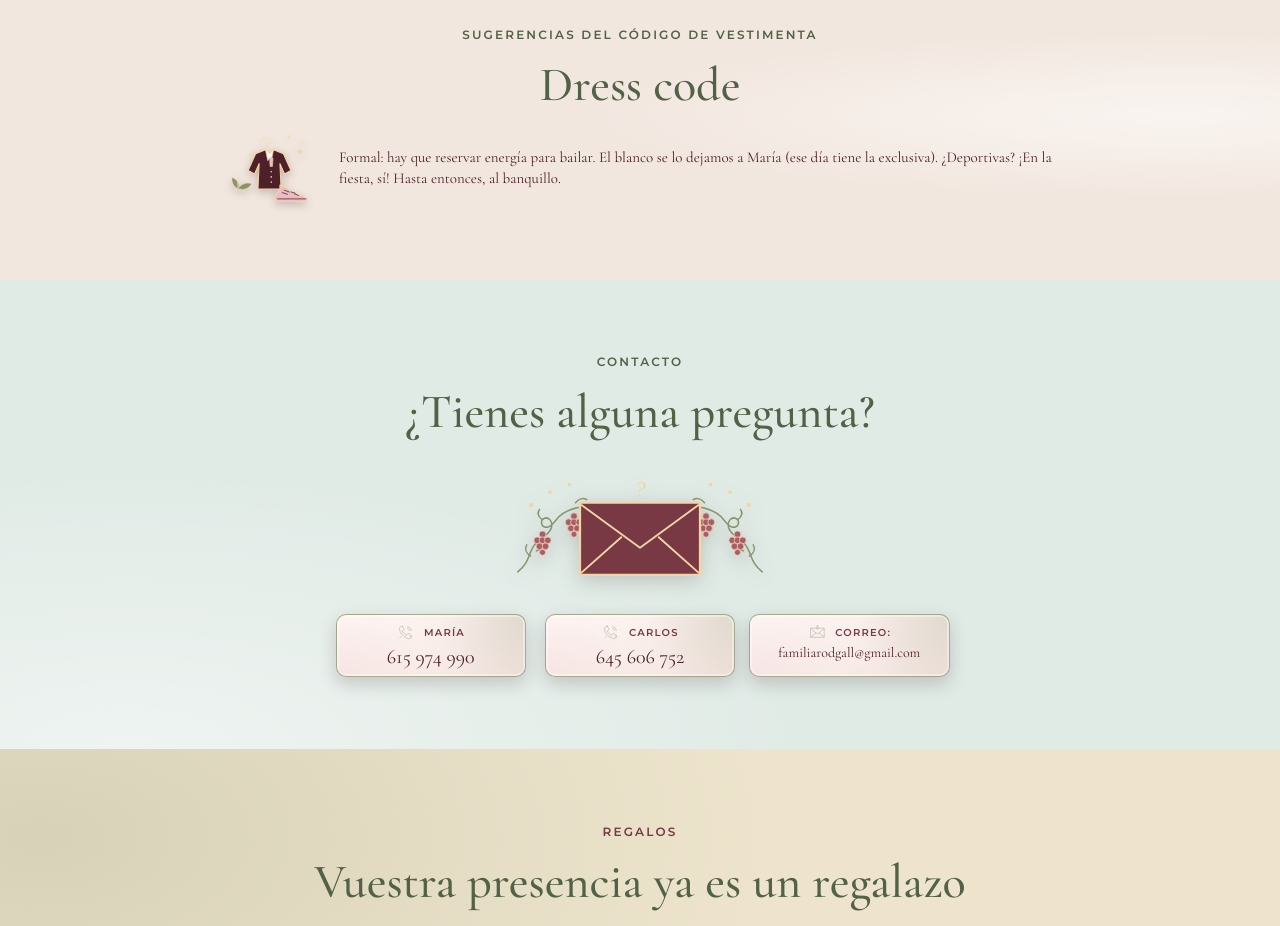
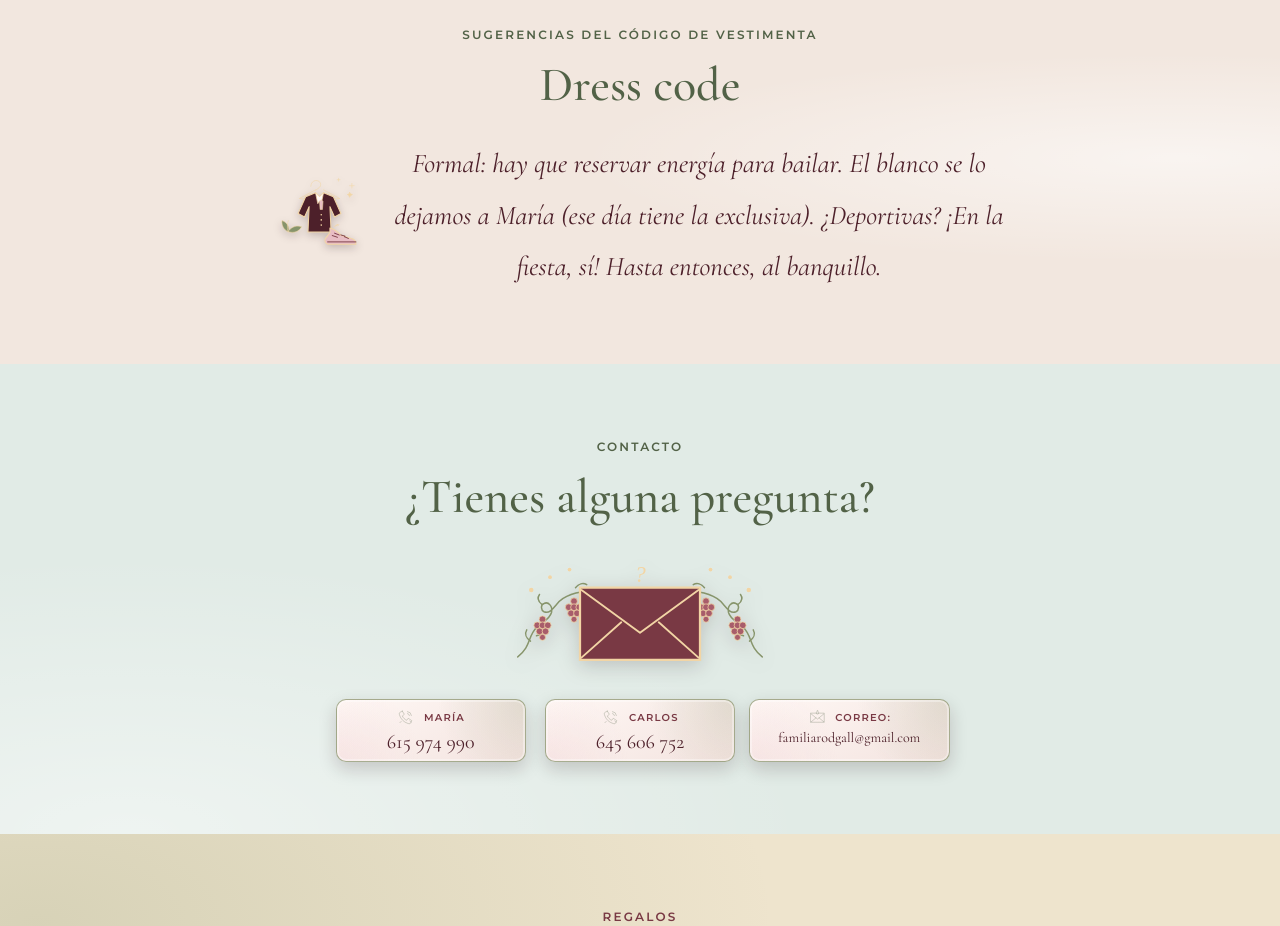
Before and after one commit to CaMaRoGa/Weddpage, a website: page public/index.html in a window 1280 px wide. Shown: the part 5120-6046 px from the top of the page. Drawn offline with nearby package versions, Linux system fonts and the light colour scheme; a script that the page names is missing.

Commit message:
font size

```diff
--- a/public/styles.css
+++ b/public/styles.css
@@ -1348,11 +1348,16 @@ textarea:focus,
 }
 
 .dress-code p {
-  margin: 3px 0 0;
+  margin: 12px auto 0;
+  max-width: 620px;
   color: #4d202a;
-  max-width: 720px;
-  font-size: 15px;
-  line-height: 1.45;
+  font-size: 1.25rem;
+  line-height: 1.9;
+  font-weight: 400;
+  text-align: center;
+  font-style: italic;
+  font-size: 27px;
+
 }
 
 .schedule-venues {
```
